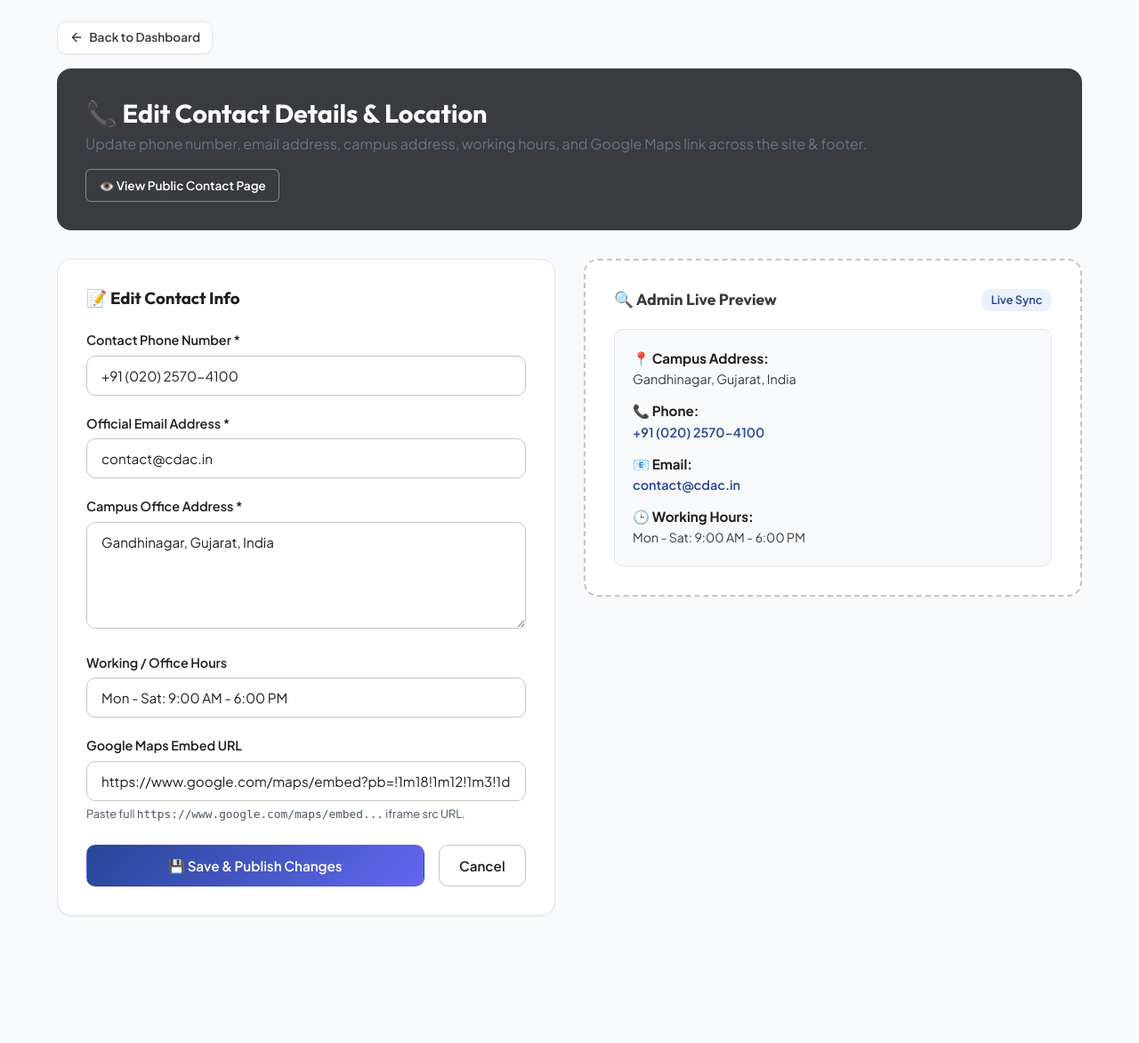
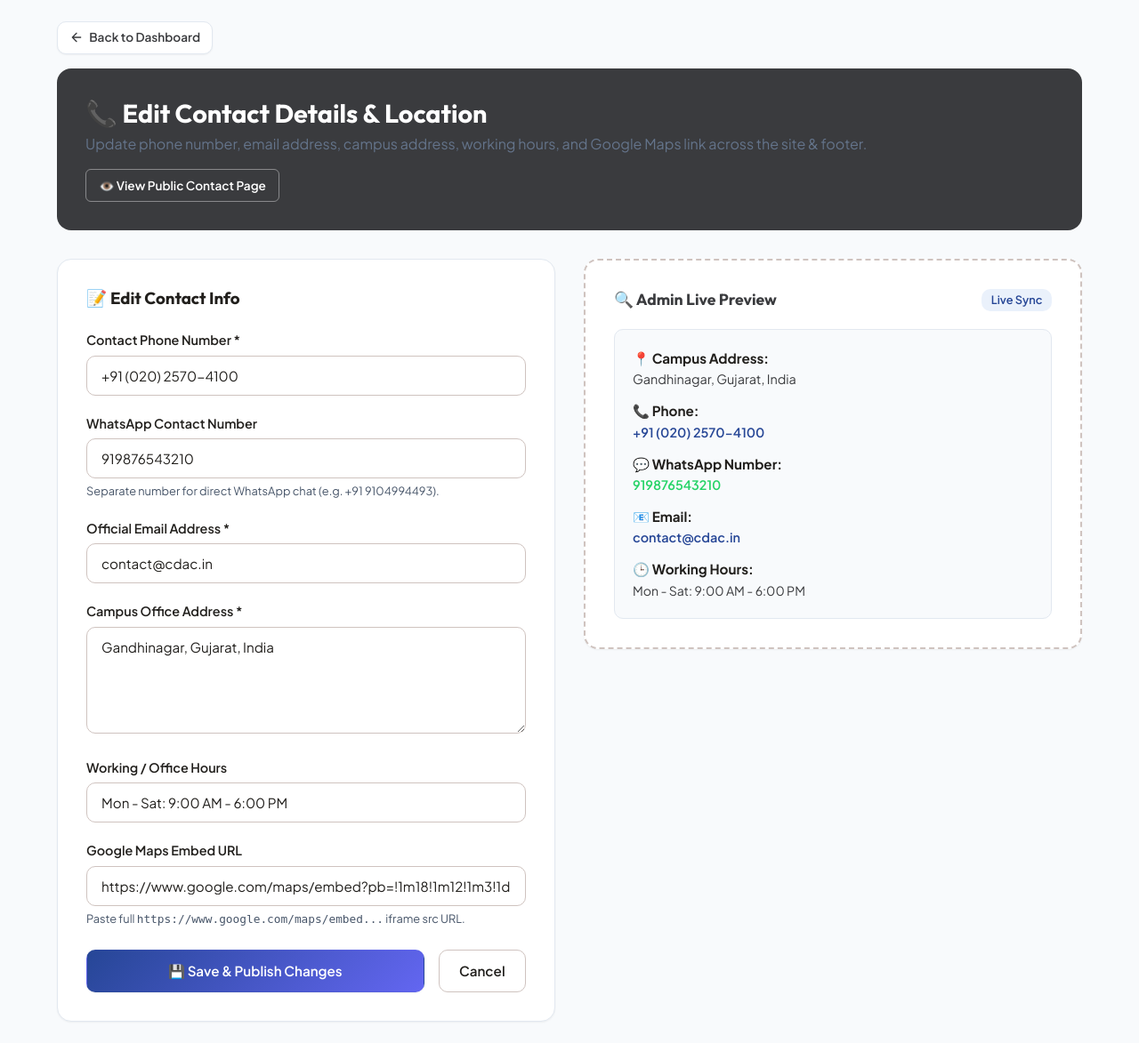
Before and after one commit to Shivam-Patel22/CDAC-CLASS-WEBSITE, a Django app: page /cdac-admin/contact/edit/ in a window 1280 px wide. Shown: the whole page at 89% size. Before the commit the page ends 1030 px from the top, so only its background shows below. Run offline with Django 5.2, Linux system fonts and the light colour scheme; the visitor is signed in with stand-in values (Sample User, id 1); data comes from the database, SQL or seed files in the repository; data that the repository does not hold is empty.

Commit message:
Created Sepreated Field for entering whatsapp number

```diff
--- a/core/models.py
+++ b/core/models.py
@@ -110,10 +110,13 @@ class ContactContent(models.Model):
 
     @property
     def formatted_whatsapp_number(self):
-        if not self.phone:
-            return "919876543210"
-        digits = ''.join(c for c in str(self.phone) if c.isdigit())
-        return digits or "919876543210"
+        target = self.whatsapp_number or self.phone
+        if target:
+            digits = ''.join(c for c in str(target) if c.isdigit())
+            if digits:
+                return digits
+        return "919876543210"
+
 
     @property
     def whatsapp_url(self):
--- a/dashboard/forms.py
+++ b/dashboard/forms.py
@@ -223,11 +223,20 @@ class AdminAboutForm(forms.ModelForm):
 class AdminContactForm(forms.ModelForm):
     class Meta:
         model = ContactContent
-        fields = ['phone', 'email', 'address', 'working_hours', 'map_embed_url']
+        fields = ['phone', 'whatsapp_number', 'email', 'address', 'working_hours', 'map_embed_url']
         widgets = {
-            'phone': forms.TextInput(attrs={'class': 'form-control', 'required': 'required'}),
+            'phone': forms.TextInput(attrs={'class': 'form-control', 'placeholder': 'e.g. +91 98765 43210', 'required': 'required'}),
+            'whatsapp_number': forms.TextInput(attrs={'class': 'form-control', 'placeholder': 'e.g. +91 91049 94493'}),
             'email': forms.EmailInput(attrs={'class': 'form-control', 'required': 'required'}),
             'address': forms.Textarea(attrs={'class': 'form-control', 'rows': 3, 'required': 'required'}),
             'working_hours': forms.TextInput(attrs={'class': 'form-control'}),
             'map_embed_url': forms.URLInput(attrs={'class': 'form-control', 'placeholder': 'Google Maps Embed URL'}),
         }
+        labels = {
+            'phone': 'Contact Phone Number *',
+            'whatsapp_number': 'WhatsApp Contact Number',
+            'email': 'Official Email Address *',
+            'address': 'Campus Office Address *',
+            'working_hours': 'Working / Office Hours',
+            'map_embed_url': 'Google Maps Embed URL',
+        }
--- a/templates/dashboard/edit_contact.html
+++ b/templates/dashboard/edit_contact.html
@@ -32,6 +32,13 @@
                     <label style="font-weight: 600; color: var(--gray-800); margin-bottom: 0.35rem; display: block;">Contact Phone Number *</label>
                     {{ form.phone }}
                 </div>
+
+                <div class="form-group" style="margin-bottom: 1.25rem;">
+                    <label style="font-weight: 600; color: var(--gray-800); margin-bottom: 0.35rem; display: block;">WhatsApp Contact Number</label>
+                    {{ form.whatsapp_number }}
+                    <small style="color: var(--gray-500); font-size: 0.8rem; display: block; margin-top: 0.25rem;">Separate number for direct WhatsApp chat (e.g. +91 9104994493).</small>
+                </div>
+
 
 
                 <div class="form-group" style="margin-bottom: 1.25rem;">
@@ -80,6 +87,12 @@
                     <div style="color: var(--primary); font-weight: 600; font-size: 0.9rem;">{{ contact_obj.phone }}</div>
                 </div>
 
+                <div style="margin-bottom: 0.75rem;">
+                    <strong style="color: var(--gray-900); display: block; font-size: 0.95rem;">💬 WhatsApp Number:</strong>
+                    <div style="color: #25D366; font-weight: 600; font-size: 0.9rem;">{% if contact_obj.whatsapp_number %}{{ contact_obj.whatsapp_number }}{% else %}{{ contact_obj.phone }} (Default){% endif %}</div>
+                </div>
+
+
 
                 <div style="margin-bottom: 0.75rem;">
                     <strong style="color: var(--gray-900); display: block; font-size: 0.95rem;">📧 Email:</strong>
```
